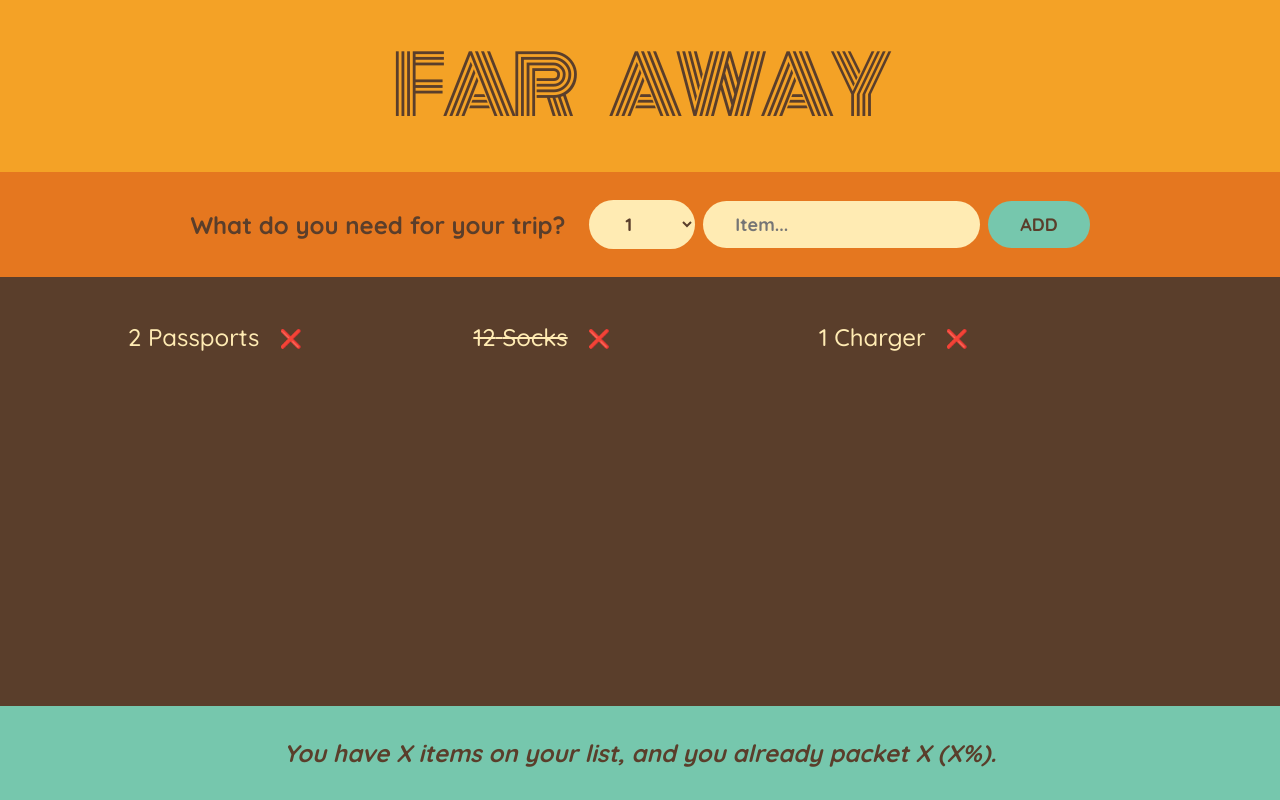
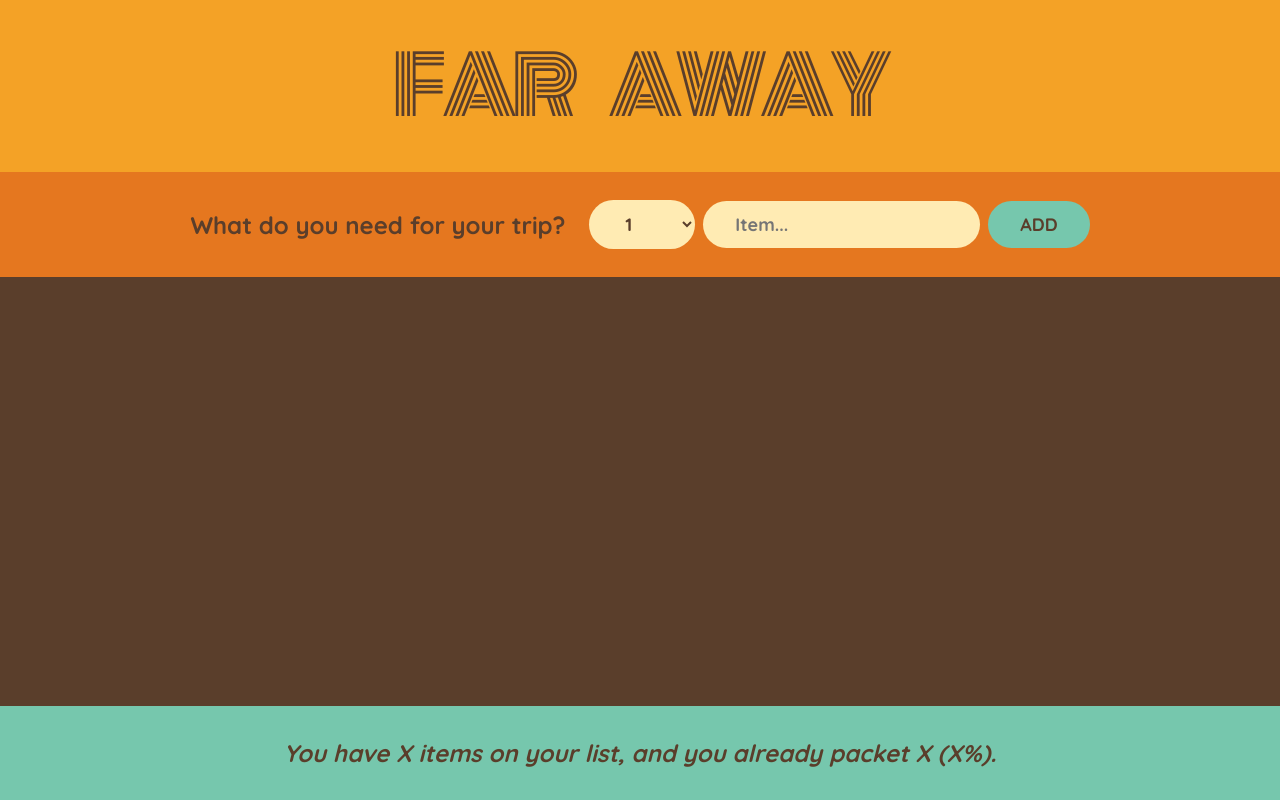
Before and after one commit to EkramH/far-away, a React (Create React App) app: page / in a window 1280 px wide. Built offline with nearby package versions, Linux system fonts and the light colour scheme.

Commit message:
lifting up state

```diff
--- a/src/App.js
+++ b/src/App.js
@@ -7,11 +7,17 @@
 ];
 
 export default function App() {
+  const [items, setItems] = useState([]);
+
+  function handleAddItems(item) {
+    setItems((items) => [...items, item]);
+  }
+
   return (
     <div className="app">
       <Logo />
-      <Form />
-      <PackingList />
+      <Form addItems={handleAddItems} />
+      <PackingList items={items} />
       <Stats />
     </div>
   );
@@ -21,10 +27,9 @@
   return <h1>Far Away</h1>;
 }
 
-function Form() {
+function Form({ addItems }) {
   const [description, setDescription] = useState("");
   const [quantity, setQuantity] = useState(1);
-  console.log(quantity);
 
   function handleSubmit(e) {
     e.preventDefault();
@@ -32,6 +37,8 @@
     if (!description) return;
 
     const newItem = { description, quantity, packed: false, id: Date.now() };
+
+    addItems(newItem);
 
     setDescription("");
     setQuantity(1);
@@ -63,11 +70,11 @@
   );
 }
 
-function PackingList() {
+function PackingList({ items }) {
   return (
     <div className="list">
       <ul>
-        {initialItems.map((item) => (
+        {items.map((item) => (
           <Item key={item.id} item={item} />
         ))}
       </ul>
```
